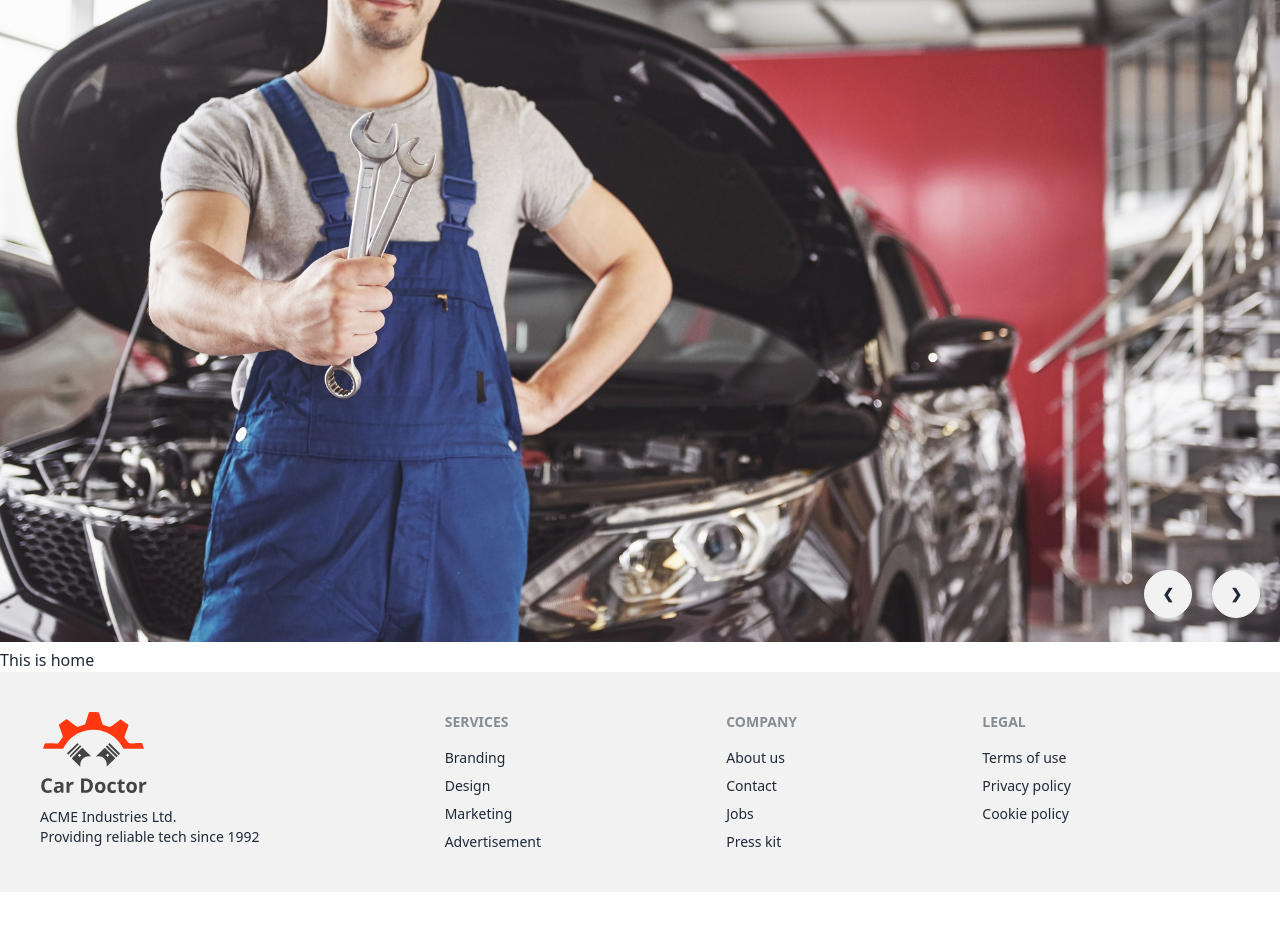
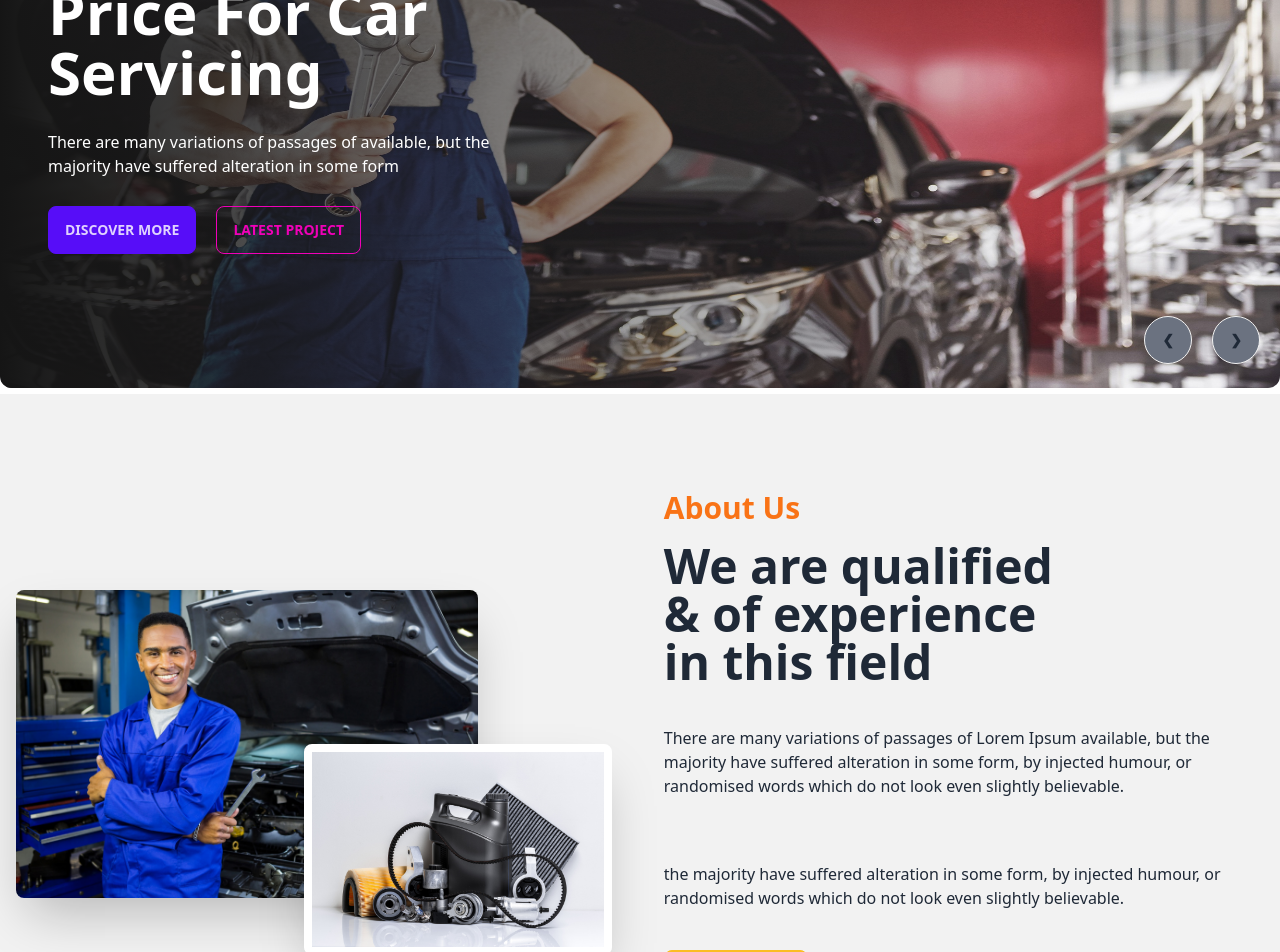
Before and after one commit to mahfuj80/car-doctor-M11, a React (Vite) app: page / in a window 1280 px wide. Shown: the part 340-1292 px from the top of the page. Before the commit the page ends 1232 px from the top, so only its background shows below. Built offline with nearby package versions, Linux system fonts and the light colour scheme.

Commit message:
Create About section with Image Relative Position

```diff
--- /dev/null
+++ b/src/Pages/Home/About/About.jsx
@@ -0,0 +1,37 @@
+import person from '../../../assets/images/about_us/person.jpg';
+import parts from '../../../assets/images/about_us/parts.jpg';
+const About = () => {
+  return (
+    <div className="hero py-16 bg-base-200">
+      <div className="hero-content flex-col lg:flex-row">
+        <div className="lg:w-1/2 relative">
+          <img src={person} className="w-3/4 rounded-lg shadow-2xl" />
+          <img
+            src={parts}
+            className="w-1/2 right-5 top-1/2 border-8 border-white absolute rounded-lg shadow-2xl"
+          />
+        </div>
+        <div className="lg:w-1/2 space-y-4 p-4">
+          <h3 className="text-3xl text-orange-500 font-bold">About Us</h3>
+          <h1 className="text-5xl font-bold">
+            We are qualified <br /> & of experience <br /> in this field
+          </h1>
+          <p className="py-6">
+            There are many variations of passages of Lorem Ipsum available, but
+            the majority have suffered alteration in some form, by injected
+            humour, or randomised words which do not look even slightly
+            believable.
+          </p>
+          <p className="py-6">
+            the majority have suffered alteration in some form, by injected
+            humour, or randomised words which do not look even slightly
+            believable.
+          </p>
+          <button className="btn btn-warning">Get More Info</button>
+        </div>
+      </div>
+    </div>
+  );
+};
+
+export default About;
--- a/src/Pages/Home/Banner/Banner.jsx
+++ b/src/Pages/Home/Banner/Banner.jsx
@@ -7,47 +7,171 @@
 
 const Banner = () => {
   return (
-    <div className="carousel w-full">
+    <div className="carousel w-full h-[600px]">
       <div id="slide1" className="carousel-item relative w-full">
-        <img src={img1} className="w-full" />
+        <img src={img1} className="w-full rounded-xl" />
+        <div className="absolute rounded-xl h-full flex items-center left-0 bottom-0 bg-gradient-to-r from-[#151515] to-[rgba(21, 21, 21, 0)]">
+          <div className="text-white space-y-7 pl-12 w-1/2">
+            <h2 className="text-6xl font-semibold">
+              Affordable Price For Car Servicing
+            </h2>
+            <p>
+              There are many variations of passages of available, but the
+              majority have suffered alteration in some form
+            </p>
+            <div>
+              <button className="btn btn-primary mr-5">Discover More</button>
+              <button className="btn btn-outline btn-secondary">
+                Latest Project
+              </button>
+            </div>
+          </div>
+        </div>
         <div className="absolute flex justify-end transform -translate-y-1/2 left-5 right-5 bottom-0">
-          <a href="#slide4" className="btn btn-circle mr-5">
+          <a href="#slide6" className="btn btn-circle bg-gray-500 mr-5">
             ❮
           </a>
-          <a href="#slide2" className="btn btn-circle">
+          <a href="#slide2" className="btn btn-circle bg-gray-500">
             ❯
           </a>
         </div>
       </div>
       <div id="slide2" className="carousel-item relative w-full">
-        <img src={img2} className="w-full" />
-        <div className="absolute flex justify-between transform -translate-y-1/2 left-5 right-5 top-1/2">
-          <a href="#slide1" className="btn btn-circle">
+        <img src={img2} className="w-full rounded-xl" />
+        <div className="absolute rounded-xl h-full flex items-center left-0 bottom-0 bg-gradient-to-r from-[#151515] to-[rgba(21, 21, 21, 0)]">
+          <div className="text-white space-y-7 pl-12 w-1/2">
+            <h2 className="text-6xl font-semibold">
+              Affordable Price For Car Servicing
+            </h2>
+            <p>
+              There are many variations of passages of available, but the
+              majority have suffered alteration in some form
+            </p>
+            <div>
+              <button className="btn btn-primary mr-5">Discover More</button>
+              <button className="btn btn-outline btn-secondary">
+                Latest Project
+              </button>
+            </div>
+          </div>
+        </div>
+        <div className="absolute flex justify-end transform -translate-y-1/2 left-5 right-5 bottom-0">
+          <a href="#slide1" className="btn btn-circle bg-gray-500 mr-5">
             ❮
           </a>
-          <a href="#slide3" className="btn btn-circle">
+          <a href="#slide3" className="btn btn-circle bg-gray-500">
             ❯
           </a>
         </div>
       </div>
       <div id="slide3" className="carousel-item relative w-full">
-        <img src={img3} className="w-full" />
-        <div className="absolute flex justify-between transform -translate-y-1/2 left-5 right-5 top-1/2">
-          <a href="#slide2" className="btn btn-circle">
+        <img src={img3} className="w-full rounded-xl" />
+        <div className="absolute rounded-xl h-full flex items-center left-0 bottom-0 bg-gradient-to-r from-[#151515] to-[rgba(21, 21, 21, 0)]">
+          <div className="text-white space-y-7 pl-12 w-1/2">
+            <h2 className="text-6xl font-semibold">
+              Affordable Price For Car Servicing
+            </h2>
+            <p>
+              There are many variations of passages of available, but the
+              majority have suffered alteration in some form
+            </p>
+            <div>
+              <button className="btn btn-primary mr-5">Discover More</button>
+              <button className="btn btn-outline btn-secondary">
+                Latest Project
+              </button>
+            </div>
+          </div>
+        </div>
+        <div className="absolute flex justify-end transform -translate-y-1/2 left-5 right-5 bottom-0">
+          <a href="#slide2" className="btn btn-circle bg-gray-500 mr-5">
             ❮
           </a>
-          <a href="#slide4" className="btn btn-circle">
+          <a href="#slide4" className="btn btn-circle bg-gray-500">
             ❯
           </a>
         </div>
       </div>
       <div id="slide4" className="carousel-item relative w-full">
-        <img src={img4} className="w-full" />
-        <div className="absolute flex justify-between transform -translate-y-1/2 left-5 right-5 top-1/2">
-          <a href="#slide3" className="btn btn-circle">
+        <img src={img4} className="w-full rounded-xl" />
+        <div className="absolute rounded-xl h-full flex items-center left-0 bottom-0 bg-gradient-to-r from-[#151515] to-[rgba(21, 21, 21, 0)]">
+          <div className="text-white space-y-7 pl-12 w-1/2">
+            <h2 className="text-6xl font-semibold">
+              Affordable Price For Car Servicing
+            </h2>
+            <p>
+              There are many variations of passages of available, but the
+              majority have suffered alteration in some form
+            </p>
+            <div>
+              <button className="btn btn-primary mr-5">Discover More</button>
+              <button className="btn btn-outline btn-secondary">
+                Latest Project
+              </button>
+            </div>
+          </div>
+        </div>
+        <div className="absolute flex justify-end transform -translate-y-1/2 left-5 right-5 bottom-0">
+          <a href="#slide3" className="btn btn-circle bg-gray-500 mr-5">
             ❮
           </a>
-          <a href="#slide1" className="btn btn-circle">
+          <a href="#slide5" className="btn btn-circle bg-gray-500">
+            ❯
+          </a>
+        </div>
+      </div>
+      <div id="slide5" className="carousel-item relative w-full">
+        <img src={img5} className="w-full rounded-xl" />
+        <div className="absolute rounded-xl h-full flex items-center left-0 bottom-0 bg-gradient-to-r from-[#151515] to-[rgba(21, 21, 21, 0)]">
+          <div className="text-white space-y-7 pl-12 w-1/2">
+            <h2 className="text-6xl font-semibold">
+              Affordable Price For Car Servicing
+            </h2>
+            <p>
+              There are many variations of passages of available, but the
+              majority have suffered alteration in some form
+            </p>
+            <div>
+              <button className="btn btn-primary mr-5">Discover More</button>
+              <button className="btn btn-outline btn-secondary">
+                Latest Project
+              </button>
+            </div>
+          </div>
+        </div>
+        <div className="absolute flex justify-end transform -translate-y-1/2 left-5 right-5 bottom-0">
+          <a href="#slide4" className="btn btn-circle bg-gray-500 mr-5">
+            ❮
+          </a>
+          <a href="#slide6" className="btn btn-circle bg-gray-500">
+            ❯
+          </a>
+        </div>
+      </div>
+      <div id="slide6" className="carousel-item relative w-full">
+        <img src={img6} className="w-full rounded-xl" />
+        <div className="absolute rounded-xl h-full flex items-center left-0 bottom-0 bg-gradient-to-r from-[#151515] to-[rgba(21, 21, 21, 0)]">
+          <div className="text-white space-y-7 pl-12 w-1/2">
+            <h2 className="text-6xl font-semibold">
+              Affordable Price For Car Servicing
+            </h2>
+            <p>
+              There are many variations of passages of available, but the
+              majority have suffered alteration in some form
+            </p>
+            <div>
+              <button className="btn btn-primary mr-5">Discover More</button>
+              <button className="btn btn-outline btn-secondary">
+                Latest Project
+              </button>
+            </div>
+          </div>
+        </div>
+        <div className="absolute flex justify-end transform -translate-y-1/2 left-5 right-5 bottom-0">
+          <a href="#slide5" className="btn btn-circle bg-gray-500 mr-5">
+            ❮
+          </a>
+          <a href="#slide1" className="btn btn-circle bg-gray-500">
             ❯
           </a>
         </div>
--- a/src/Pages/Home/Home/Home.jsx
+++ b/src/Pages/Home/Home/Home.jsx
@@ -1,10 +1,11 @@
+import About from '../About/About';
 import Banner from '../Banner/Banner';
 
 const Home = () => {
   return (
     <div>
       <Banner></Banner>
-      <h2>This is home</h2>
+      <About></About>
     </div>
   );
 };
```
